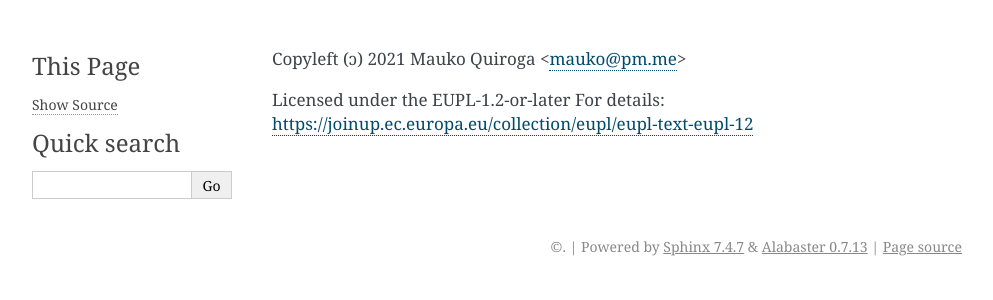
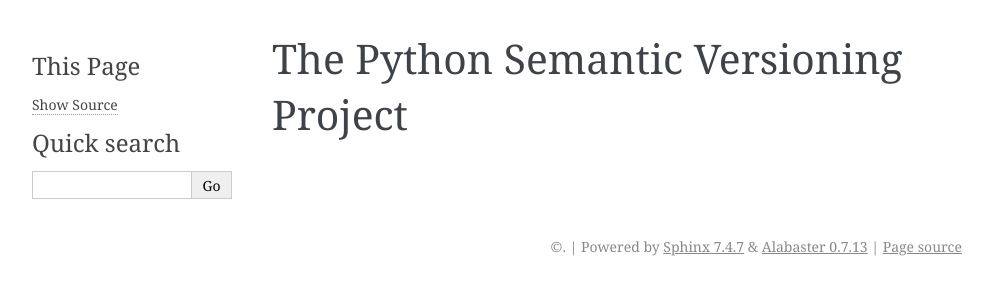
Before and after one commit to redte-ch/semantic, a Sphinx documentation site: the page built from docs/index.rst, in a window 1280 px wide. Shown: the top 300 px of the page, without its empty margins (148-1141 px from the left). Built offline with Sphinx 7.4.7, drawn with Linux system fonts in a browser that asks for light colours.

Commit message:
Add license to doc

```diff
--- a/docs/index.rst
+++ b/docs/index.rst
@@ -1,4 +1,8 @@
-Copyleft (ɔ) 2021 Mauko Quiroga <mauko@pm.me>
+The Python Semantic Versioning Project
+======================================
 
-Licensed under the EUPL-1.2-or-later
-For details: https://joinup.ec.europa.eu/collection/eupl/eupl-text-eupl-12
+.. toctree::
+    :hidden:
+    :maxdepth: 1
+
+    license
--- /dev/null
+++ b/docs/license.rst
@@ -0,0 +1,4 @@
+License
+=======
+
+.. include:: ../LICENSE
```
Also changed, not shown: 1 other file.
